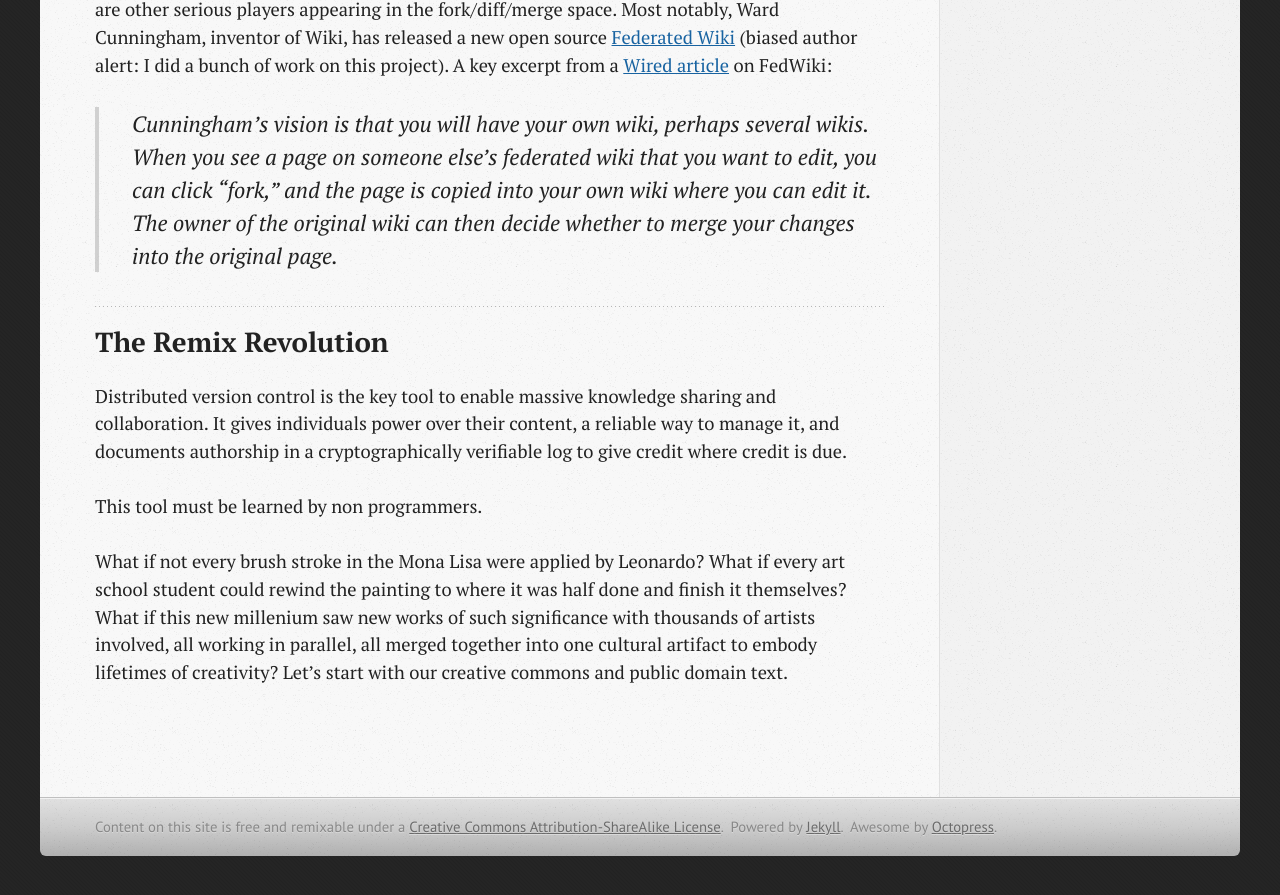
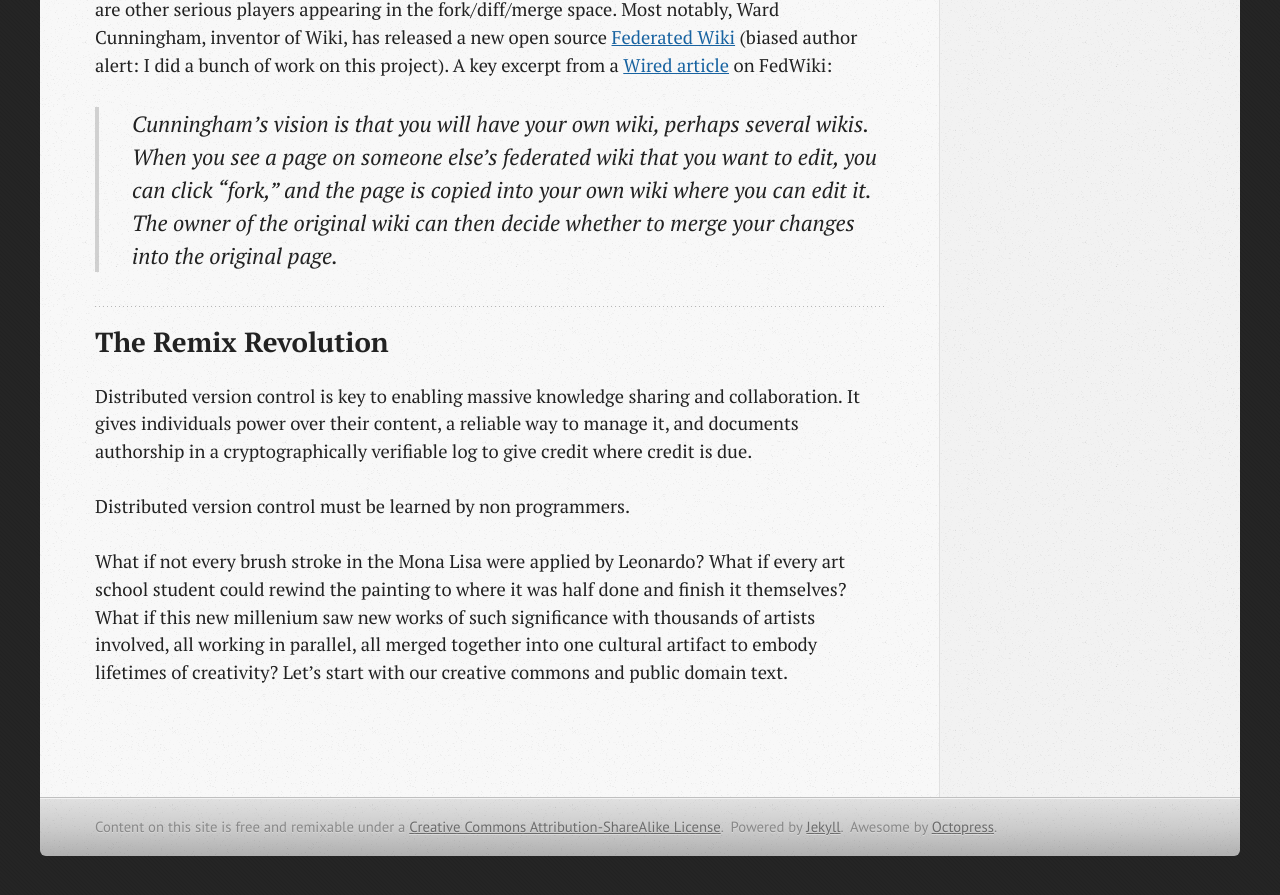
Before and after one commit to travisfw/Harlan_T_Wood, a Jekyll site: the page built from pub/What_if_We_Checked_the_Commons_into_Github/index.md, in a window 1280 px wide and 900 px high, scrolled down 1692 px. Shown: the top 895 px of the window. Built offline with Jekyll 4.4.1, drawn with Linux system fonts in a browser that asks for light colours; Markdown is read by kramdown in place of the engine named in the settings; comment, search, counter and statistics services are not loaded.

Commit message:
wording change, and myself added to authors

```diff
--- a/pub/What_if_We_Checked_the_Commons_into_Github/index.md
+++ b/pub/What_if_We_Checked_the_Commons_into_Github/index.md
@@ -40,8 +41,8 @@ While GitHub would love this, and is the most appropriate current platform that
 
 ## The Remix Revolution
 
-Distributed version control is the key tool to enable massive knowledge sharing and collaboration. It gives individuals power over their content, a reliable way to manage it, and documents authorship in a cryptographically verifiable log to give credit where credit is due.
+Distributed version control is key to enabling massive knowledge sharing and collaboration. It gives individuals power over their content, a reliable way to manage it, and documents authorship in a cryptographically verifiable log to give credit where credit is due.
 
-This tool must be learned by non programmers.
+Distributed version control must be learned by non programmers.
 
 What if not every brush stroke in the Mona Lisa were applied by Leonardo? What if every art school student could rewind the painting to where it was half done and finish it themselves? What if this new millenium saw new works of such significance with thousands of artists involved, all working in parallel, all merged together into one cultural artifact to embody lifetimes of creativity? Let's start with our creative commons and public domain text.
```
Also changed, not shown: other parts of pub/What_if_We_Checked_the_Commons_into_Github/index.md (+1 -0 lines).
